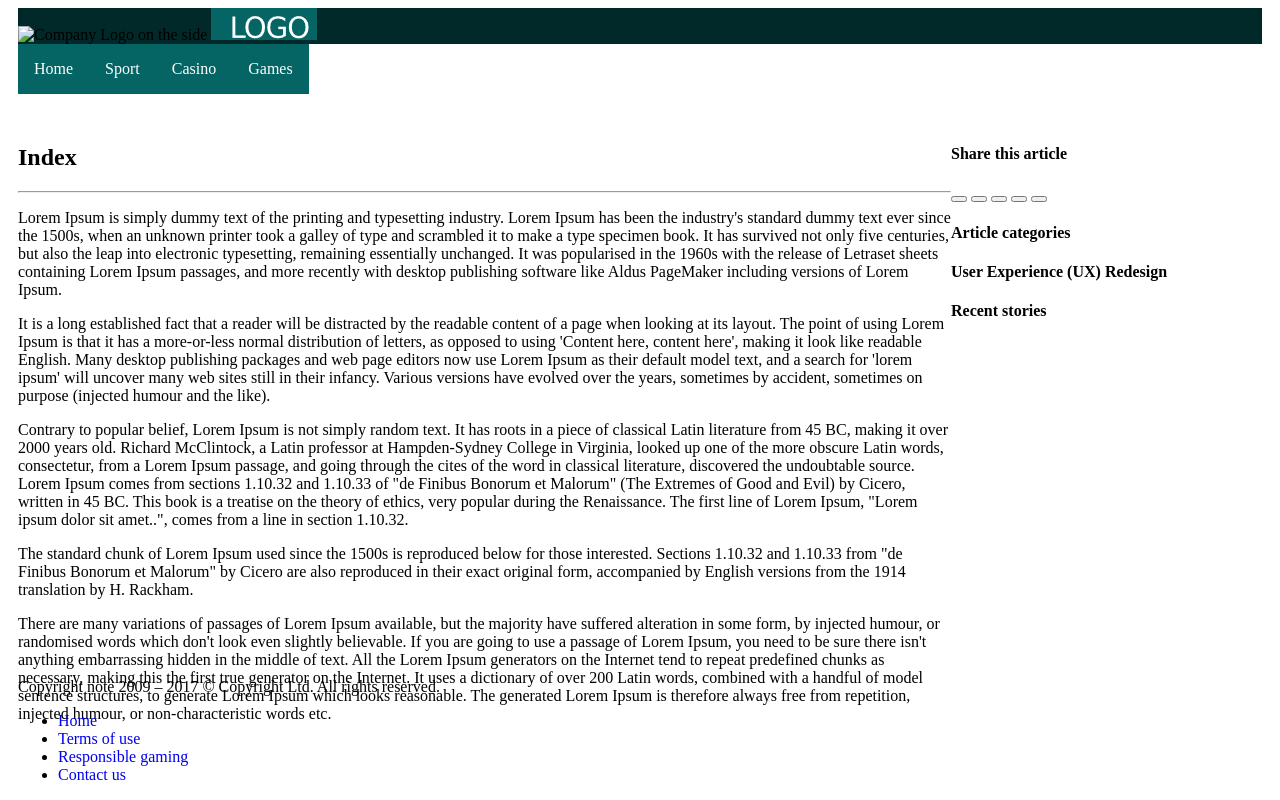
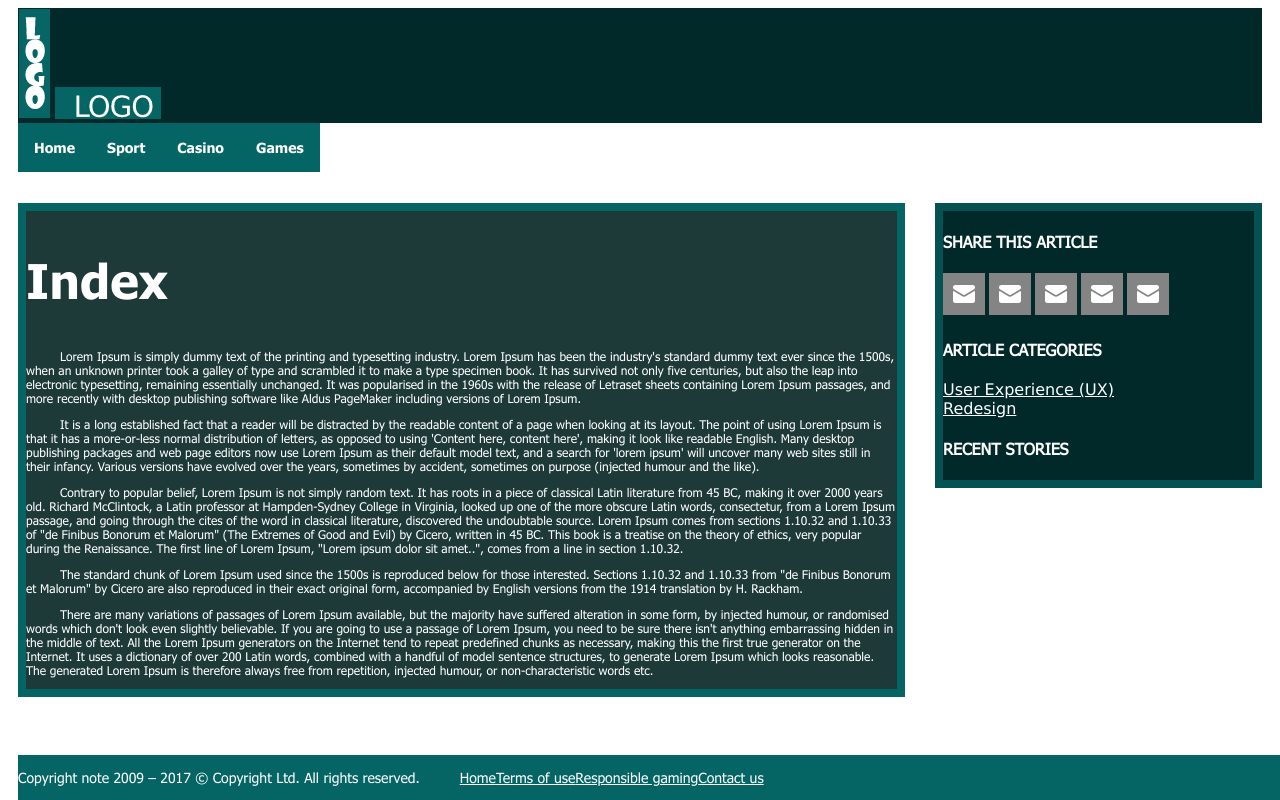
Before and after one commit to fadingbeat/igaming, a website: page src/index.html in a window 1280 px wide. Drawn offline with nearby package versions, Linux system fonts and the light colour scheme.

Commit message:
added fonts and colors

```diff
--- /dev/null
+++ b/src/fonts.scss
@@ -0,0 +1,77 @@
+@font-face {
+  font-family: tahomaBold;
+  src: url(/assets/fonts/tahomabd.ttf);
+}
+
+@font-face {
+  font-family: tahomaRegular;
+  src: url(/assets/fonts/TAHOMA_0.TTF);
+}
+
+nav {
+  font-family: tahomaBold;
+  ul {
+    li {
+      font-size: 14px;
+      ul {
+        li {
+          font-family: tahomaRegular;
+          font-size: 12px;
+        }
+      }
+    }
+  }
+}
+
+.page-content {
+  .page-title {
+    font-family: tahomaBold;
+    font-size: 48px;
+  }
+  p {
+    font-family: tahomaRegular;
+    font-size: 12px;
+    direction: ltr;
+    text-indent: 34px;
+  }
+}
+
+aside {
+  .right-column-1 {
+    h4 {
+      font-family: tahomaRegular;
+      font-size: 16px;
+      text-transform: uppercase;
+    }
+  }
+  .right-column-2 {
+    :first-child {
+      font-family: tahomaRegular;
+      font-size: 16px;
+      text-transform: uppercase;
+    }
+    :last-child {
+      font-family: Verdana, Geneva, Tahoma, sans-serif;
+      font-size: 16px;
+      font-weight: lighter;
+      text-decoration: underline;
+      width: 200px;
+    }
+  }
+  .right-column-3 {
+    font-family: tahomaRegular;
+    font-size: 16px;
+    text-transform: uppercase;
+  }
+}
+
+footer {
+  display: flex;
+  font-family: tahomaRegular;
+  font-size: 14px;
+  ul {
+    display: inline-flex;
+    list-style-type: none;
+    text-decoration: underline;
+  }
+}
--- a/src/index.html
+++ b/src/index.html
@@ -6,6 +6,7 @@
   <meta name="viewport" content="width=device-width, initial-scale=1.0">
   <script src="https://code.jquery.com/jquery-3.6.0.min.js"></script>
   <link rel="stylesheet" href="/src/css/index.css">
+  <link rel="stylesheet" href="/src/css/fonts.css">
   <title>Homepage</title>
 </head>
 <body>
@@ -31,7 +32,6 @@
     <main>
       <article class="page-content">
         <h1 class="page-title">Index</h1>
-        <hr>
         <p>Lorem Ipsum is simply dummy text of the printing and typesetting industry. Lorem Ipsum has been the industry's standard dummy text ever since the 1500s, when an unknown printer took a galley of type and scrambled it to make a type specimen book. It has survived not only five centuries, but also the leap into electronic typesetting, remaining essentially unchanged. It was popularised in the 1960s with the release of Letraset sheets containing Lorem Ipsum passages, and more recently with desktop publishing software like Aldus PageMaker including versions of Lorem Ipsum.</p>
         <p>It is a long established fact that a reader will be distracted by the readable content of a page when looking at its layout. The point of using Lorem Ipsum is that it has a more-or-less normal distribution of letters, as opposed to using 'Content here, content here', making it look like readable English. Many desktop publishing packages and web page editors now use Lorem Ipsum as their default model text, and a search for 'lorem ipsum' will uncover many web sites still in their infancy. Various versions have evolved over the years, sometimes by accident, sometimes on purpose (injected humour and the like).</p>
         <p>Contrary to popular belief, Lorem Ipsum is not simply random text. It has roots in a piece of classical Latin literature from 45 BC, making it over 2000 years old. Richard McClintock, a Latin professor at Hampden-Sydney College in Virginia, looked up one of the more obscure Latin words, consectetur, from a Lorem Ipsum passage, and going through the cites of the word in classical literature, discovered the undoubtable source. Lorem Ipsum comes from sections 1.10.32 and 1.10.33 of "de Finibus Bonorum et Malorum" (The Extremes of Good and Evil) by Cicero, written in 45 BC. This book is a treatise on the theory of ethics, very popular during the Renaissance. The first line of Lorem Ipsum, "Lorem ipsum dolor sit amet..", comes from a line in section 1.10.32.</p>
@@ -42,11 +42,14 @@
       <aside>
         <section class="right-column-1">
           <h4>Share this article</h4>
-          <button></button>
-          <button></button>
-          <button></button>
-          <button></button>
-          <button></button>
+          <img src="/assets/share_icon.png" class="btn"></img>
+          <img src="/assets/share_icon.png" class="btn"></img>
+          <img src="/assets/share_icon.png" class="btn"></img>
+          <img src="/assets/share_icon.png" class="btn"></img>
+          <img src="/assets/share_icon.png" class="btn"></img>
+
+
+
         </section>
         <section class="right-column-2">
           <h4>Article categories</h4>
--- a/src/index.scss
+++ b/src/index.scss
@@ -1,3 +1,7 @@
+* {
+  color: #fff;
+}
+
 .content-wrapper {
   margin-right: auto;
   margin-left:  auto;
@@ -10,19 +14,25 @@
 
     article {
       float: left;
-      width: 75%;
+      width: 70%;
       position: absolute;
       // left: calc((100vw - 1280px) / 2);
+      background-color: #1d3a39;
+      border: 8px solid #056565;
     }
 
     aside {
       float: right;
       width: 25%;
+      background: #012929;
+      border: 8px solid #045252;
     }
   }
   footer {
     position: fixed;
     bottom: 0;
+    background-color: #056565;
+    width: 1280px;
   }
 }
 
```
Also changed, not shown: assets/Logo-side.png (added), assets/fonts/TAHOMAB0.TTF (added), assets/fonts/TAHOMA_0.TTF (added), assets/fonts/Tahoma Regular font.ttf (added), assets/fonts/tahomabd.ttf (added), assets/share_icon.png (added), src/css/fonts.css (added), src/css/index.css.
